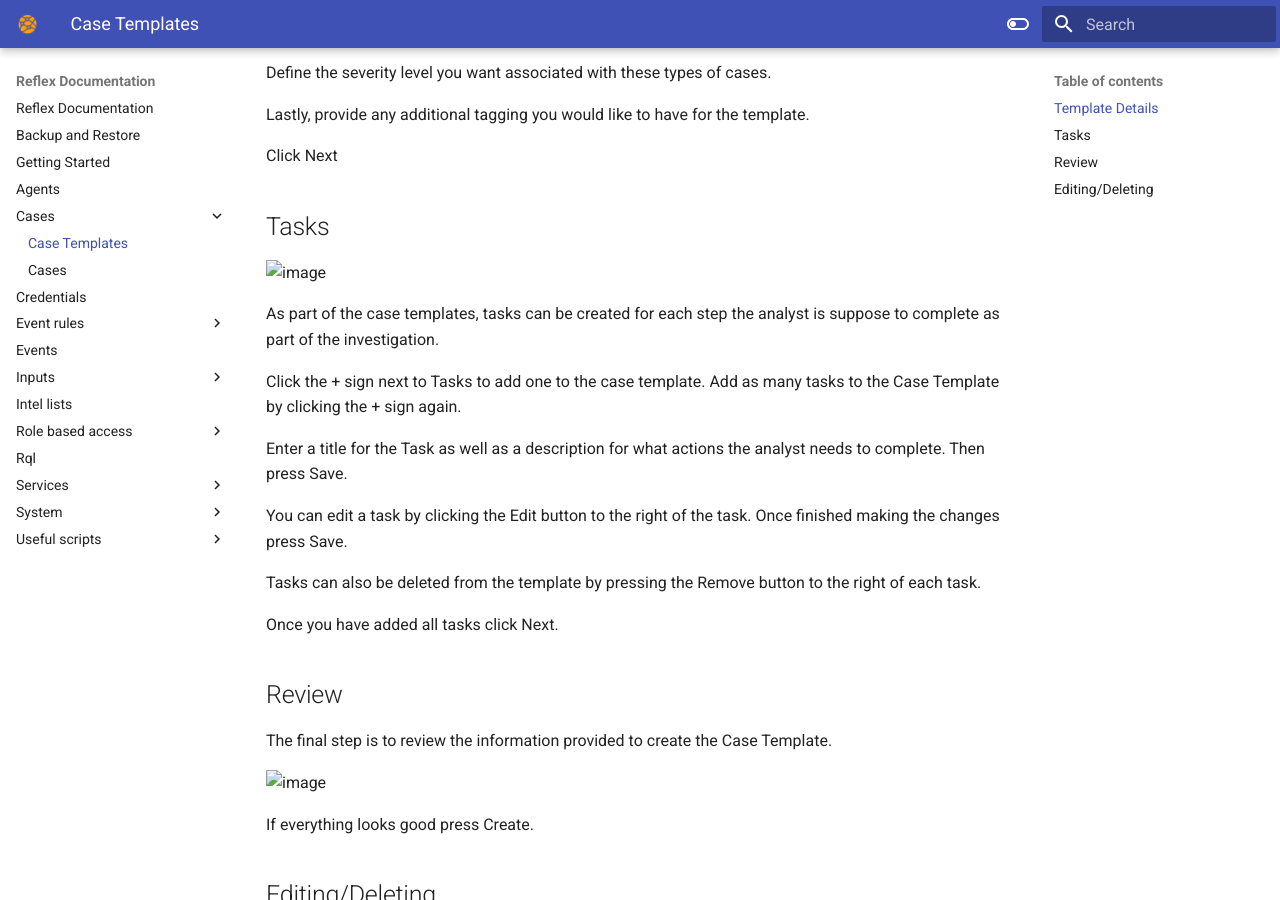
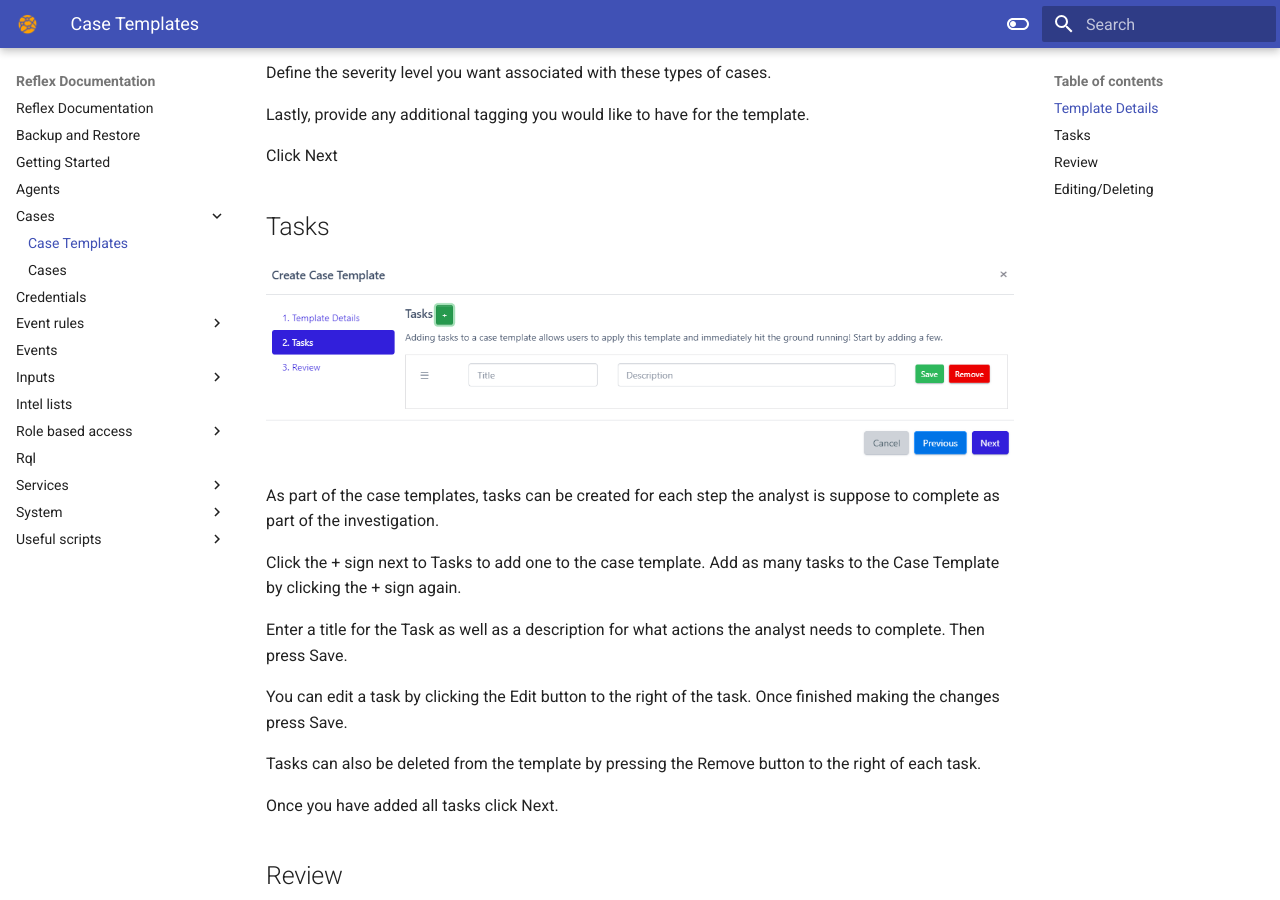
Before and after one commit to reflexsoar/reflex-docs, an MkDocs documentation site: the page built from docs/cases/case-templates.md, in a window 1280 px wide and 900 px high, scrolled down 1041 px. Built offline with MkDocs 1.6.1 and Material for MkDocs 9.7.7, drawn with Linux system fonts in a browser that asks for light colours.

Commit message:
Update case-templates.md

```diff
--- a/docs/cases/case-templates.md
+++ b/docs/cases/case-templates.md
@@ -8,7 +8,7 @@
 
 ## Template Details
 
-![image](../../img/create_case_template.png)
+![image](../img/create_case_template.png)
 
 Select the Organization from the drop-down list. You may only have one option in the list unless you are leveraging the multitenancy function of Reflex.
 
@@ -24,7 +24,7 @@
 
 ## Tasks
 
-![image](reflex-docs/docs/img/case_template_tasks.png)
+![image](../img/case_template_tasks.png)
 
 As part of the case templates, tasks can be created for each step the analyst is suppose to complete as part of the investigation.
 
@@ -42,7 +42,7 @@
 
 The final step is to review the information provided to create the Case Template.
 
-![image](reflex-docs/docs/img/case_template_review.png)
+![image](../img/case_template_review.png)
 
 If everything looks good press Create.
 
```
